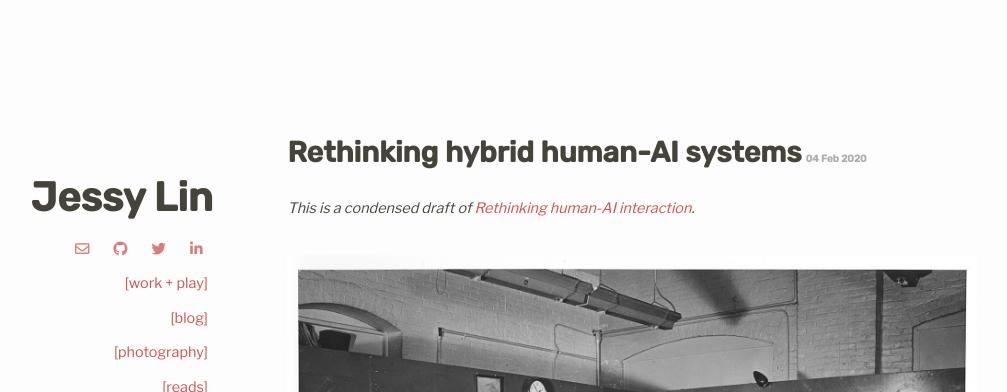
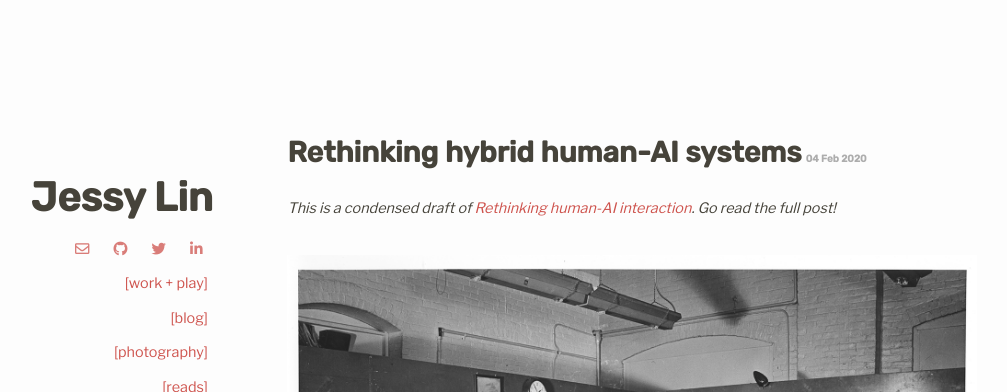
Before and after one commit to jlin816/jlin816.github.io, a Jekyll site: the page built from _posts/2020-02-04-rethinking-hybrid-human-ai-systems.md, in a window 1280 px wide and 900 px high. Shown: the top 392 px of the window, without its empty margins (131-1138 px from the left). Built offline with Jekyll 4.4.1, drawn with Linux system fonts in a browser that asks for light colours; nearby versions of some CDN libraries; some web fonts are replaced; comment, search, counter and statistics services are not loaded.

Commit message:
Fix broken link

```diff
--- a/_posts/2020-02-04-rethinking-hybrid-human-ai-systems.md
+++ b/_posts/2020-02-04-rethinking-hybrid-human-ai-systems.md
@@ -6,7 +6,7 @@
 ack: This was originally written and published as part of <a href="https://www.perell.com/write-of-passage-fellowship">David Perell's Write of Passage Fellowship</a>. Thank you to David, Packy, Adrienne, and Sahaj for comments on earlier versions of this draft!
 ---
 
-_This is a condensed draft of [Rethinking human-AI interaction](http://localhost:4000/2020/06/08/rethinking-human-ai-interaction/)._
+_This is a condensed draft of [Rethinking human-AI interaction](/2020/06/08/rethinking-human-ai-interaction/). Go read the full post!_
 
 <img class="fit-width" src="/assets/posts/whirlwind-computer.jpg"/>
 
```
Also changed, not shown: 1 other file.
